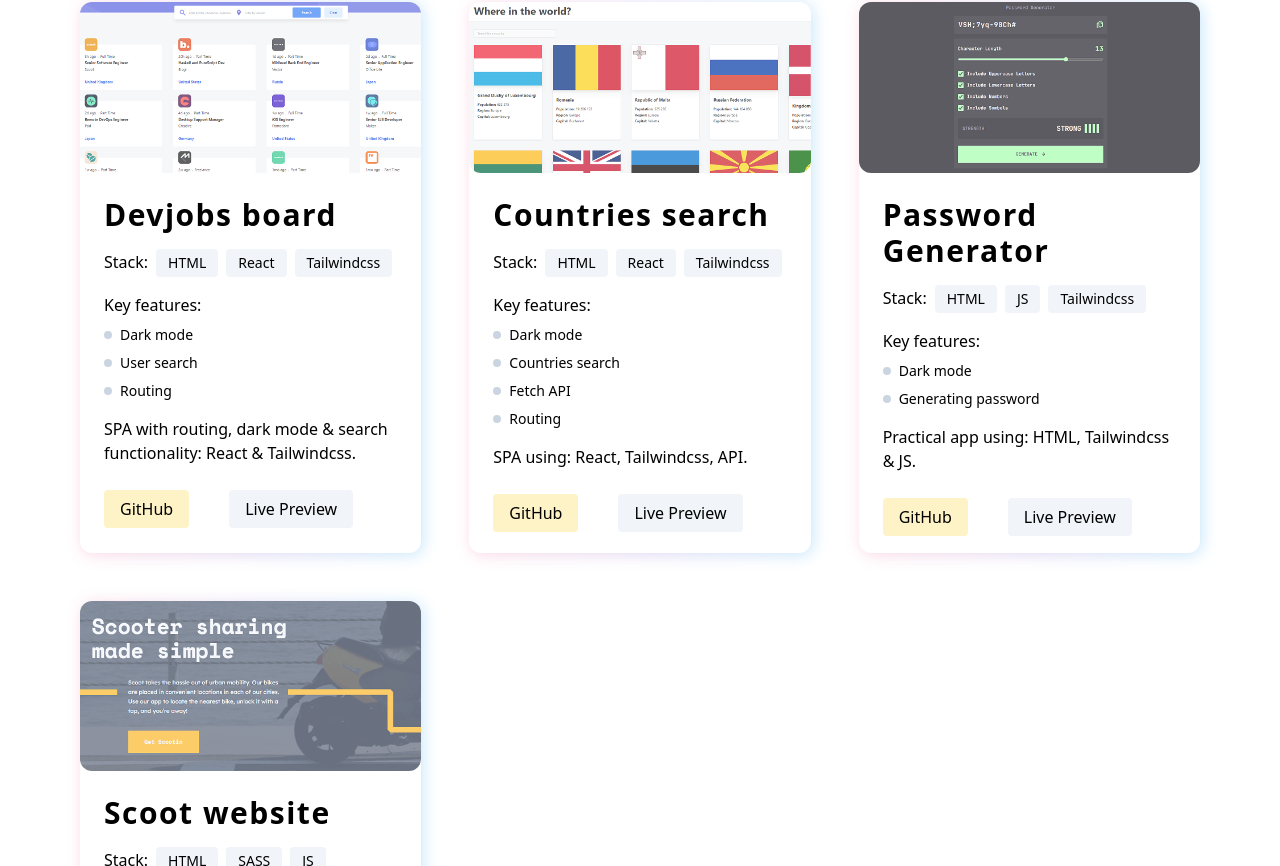
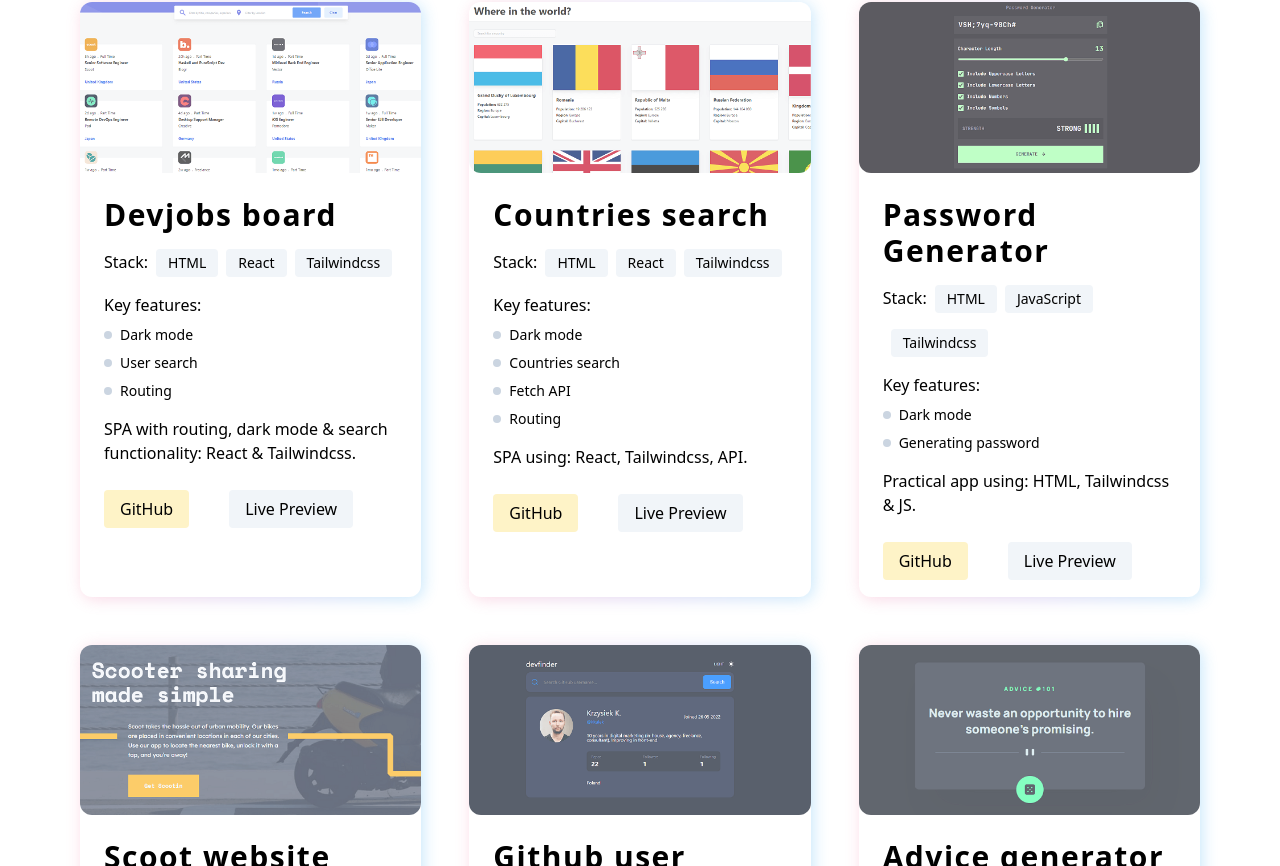
Before and after one commit to kkulek/portfolio-nextjs, a Next.js app: page / in a window 1280 px wide. Shown: the part 1934-2800 px from the top of the page. Built offline with nearby package versions, Linux system fonts and the light colour scheme.

Commit message:
added more positions in project

```diff
--- a/data.js
+++ b/data.js
@@ -73,7 +73,7 @@ export const projects = [
         img: "project-countries.webp",
         short: "SPA using: React, Tailwindcss, API.",
         stackArr: [
-            "HTML", "React", "Tailwindcss",
+            "HTML", "React", "Tailwindcss"
         ],
         featuresArr: [
             "Dark mode", "Countries search", "Fetch API", "Routing"
@@ -84,7 +84,7 @@ export const projects = [
         img: "project-password-generator.webp",
         short: "Practical app using: HTML, Tailwindcss & JS.",
         stackArr: [
-            "HTML", "JS", "Tailwindcss",
+            "HTML", "JavaScript", "Tailwindcss"
         ],
         featuresArr: [
             "Dark mode", "Generating password"
@@ -95,46 +95,76 @@ export const projects = [
         img: "projects-scoot-lp.webp",
         short: "Multi page layout using: HTML, SASS, JS.",
         stackArr: [
-            "HTML", "SASS", "JS",
+            "HTML", "JavaScript", "SASS"
         ],
         featuresArr: [
             "Dark mode", "Generating password"
         ]
     },
-    // {
-    //     name: "Github user search",
-    //     img: "",
-    //     short: "Search app using: React, styled-components, fetch API.",
-    //     stack: "",
-    // },
-    // {
-    //     name: "Advice generator",
-    //     img: "",
-    //     short: "Simple app using: React, styled-components, fetch API.",
-    //     stack: "",
-    // },
-    // {
-    //     name: "CRUD Kanban",
-    //     img: "",
-    //     short: "Kanban board using: React, Tailwindcss, fetch API, beutiful-dnd, uuidv4 and Firestore.",
-    //     stack: "",
-    // },
-    // {
-    //     name: "Easybank Single Page",
-    //     img: "",
-    //     short: "HTML, SASS & JS.",
-    //     stack: "",
-    // },
-    // {
-    //     name: "Meet Single Page",
-    //     img: "",
-    //     short: "HTML & CSS",
-    //     stack: "",
-    // },
+    {
+        name: "Github user search",
+        img: "project-github-user-search.webp",
+        short: "Search app using: React, styled-components, fetch API.",
+        stackArr: [
+            "HTML", "React", "Styled-components"
+        ],
+        featuresArr: [
+            "Dark mode", "Countries search", "Fetch API", "Routing"
+        ]
+    },
+    {
+        name: "Advice generator",
+        img: "projects-advice-generator.webp",
+        short: "Simple app using: React, styled-components, fetch API.",
+        stackArr: [
+            "HTML", "React", "Styled-components"
+        ],
+        featuresArr: [
+            "Dark mode", "Countries search", "Fetch API", "Routing"
+        ]
+    },
+    {
+        name: "CRUD Kanban",
+        img: "project-kanban.png",
+        short: "Kanban board using: React, Tailwindcss, fetch API, beutiful-dnd, uuidv4 and Firestore.",
+        stackArr: [
+            "HTML", "React", "Tailwindcss", "Firestore"
+        ],
+        featuresArr: [
+            "Dark mode", "Countries search", "Fetch API", "Routing"
+        ]
+    },
+    {
+        name: "Easybank Single Page",
+        img: "project-easybank.png",
+        short: "HTML, SASS & JS.",
+        stackArr: [
+            "HTML", "Javascript", "SASS"
+        ],
+        featuresArr: [
+            "Dark mode", "Countries search", "Fetch API", "Routing"
+        ]
+    },
+    {
+        name: "Meet Single Page",
+        img: "project-meet.png",
+        short: "HTML & CSS",
+        stackArr: [
+            "HTML", "CSS"
+        ],
+        featuresArr: [
+            "Dark mode", "Countries search", "Fetch API", "Routing"
+        ]
+    },
     // {
     //     name: "Rating component",
-    //     img: "",
+    //     img: "project-interactive.png",
     //     short: "My first JS component.",
-    //     stack: "",
+    //     stackArr: [
+    //         "HTML", "React", "Tailwindcss"
+    //     ],
+    //     featuresArr: [
+    //         "Dark mode", "Countries search", "Fetch API", "Routing"
+    //     ]
     // },
 ]
```
